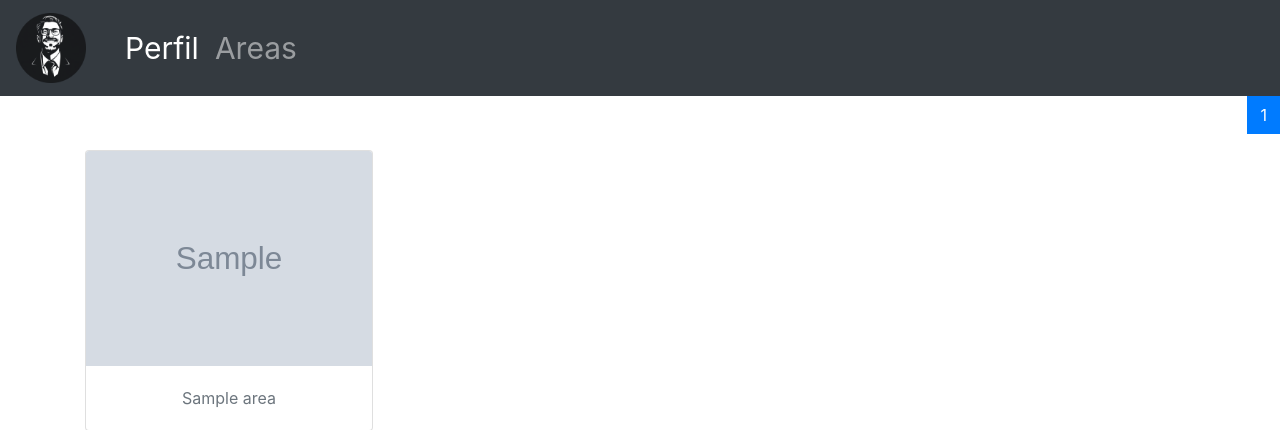
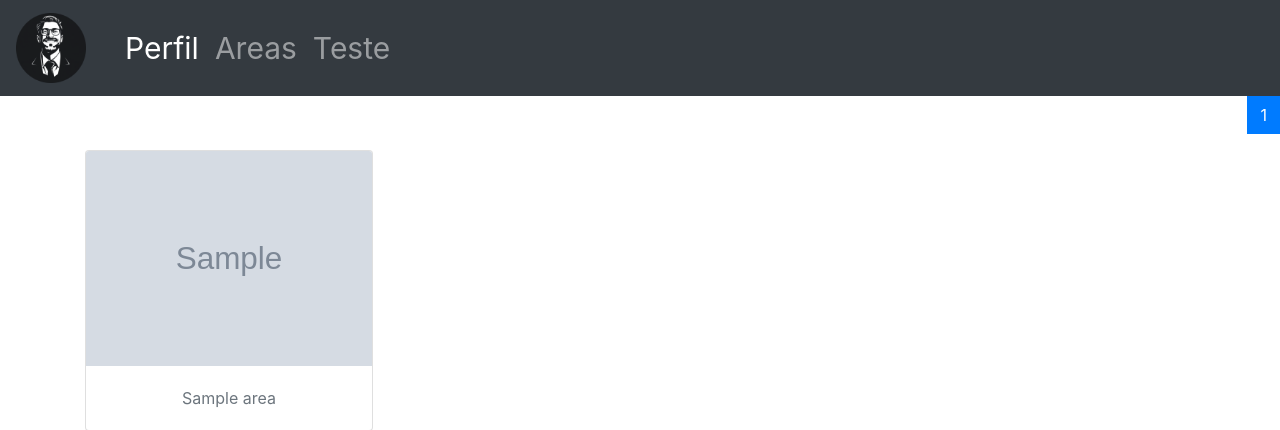
Before and after one commit to Abell112233/Success-Guide, a Django app: template app/templates/app/index.html in a window 1280 px wide. Shown: the top 430 px of the page. Run offline with Django 3.2, Linux system fonts and the light colour scheme; the template is opened without the code that fills it: most values are stand-ins (such as "Sample title", 1, 10 or a date in 2020); grey boxes marked "Sample" are stand-in pictures; some libraries are stand-ins or nearby versions.

Commit message:
colocando coisas

```diff
--- a/app/templates/app/bloco.html
+++ b/app/templates/app/bloco.html
@@ -26,6 +26,9 @@
             <li class="nav-item">
                 <a class="nav-link" href="{% url 'areas' %}" style="font-size: 30px;">Areas</a>
             </li>
+            <li class="nav-item">
+                <a class="nav-link" href="{% url 'areas' %}" style="font-size: 30px;">Teste</a>
+            </li>
           </ul>
         </div>
       </nav>
```
